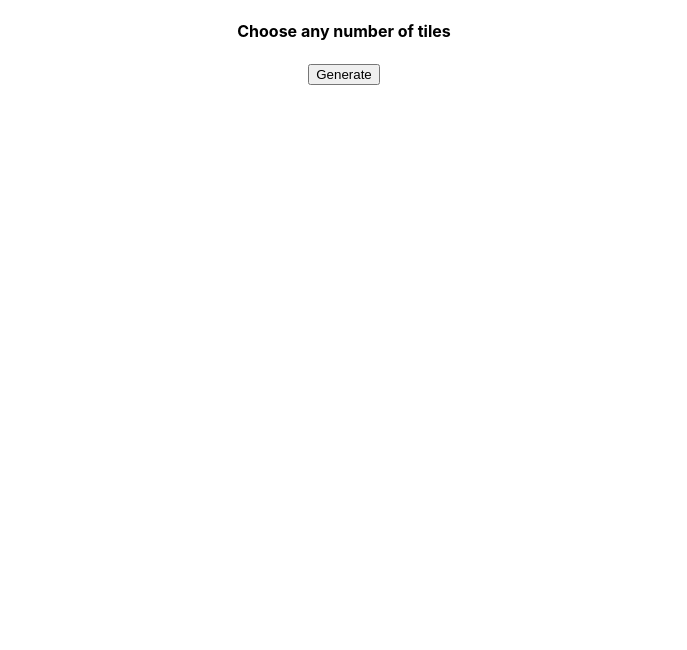
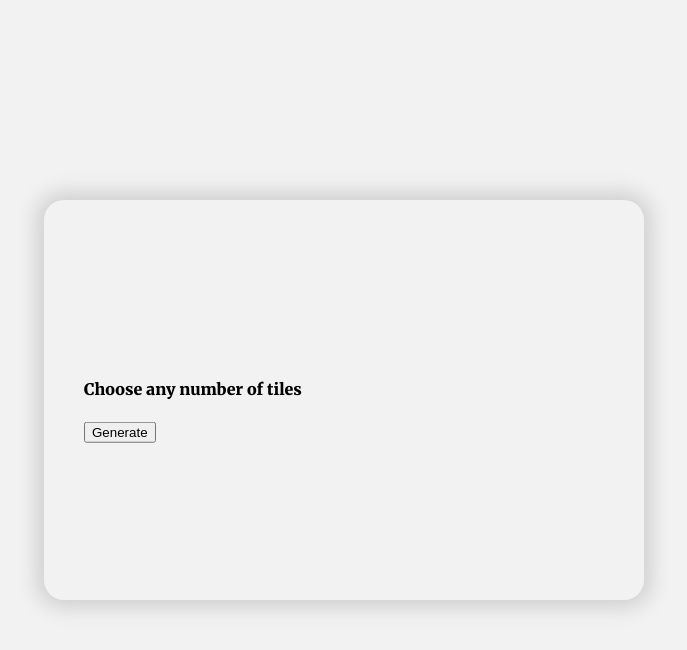
Before and after one commit to Akhash16/sih-final-build, a React (Create React App) app: page / in a window 1280 px wide. Shown: the top 650 px of the page, without its empty margins (296-983 px from the left). Built offline with nearby package versions, Linux system fonts and the light colour scheme.

Commit message:
card template

```diff
--- a/src/App.js
+++ b/src/App.js
@@ -1,6 +1,7 @@
 import logo from './logo.svg';
 import './App.css';
 import ImgShuffle from './components/ImgPuzzle';
+import './styles.css'
 
 function App() {
   return (
--- a/src/components/ImgPuzzle.js
+++ b/src/components/ImgPuzzle.js
@@ -1,8 +1,6 @@
 import React from "react";
 import jQuery from "jquery";
 import $ from 'jquery';
-
-// import Puzzle from 'react-image-puzzle';
 
 const img = new Image();
 var width;
@@ -13,23 +11,18 @@ var count = 0
 var pos = [];
 var value = []
 var sample = []
-img.src = 'https://images.unsplash.com/photo-1529778873920-4da4926a72c2?ixlib=rb-1.2.1&ixid=MnwxMjA3fDB8MHxwaG90by1wYWdlfHx8fGVufDB8fHx8&auto=format&fit=crop&w=436&q=80';
+img.src = 'https://picsum.photos/seed/picsum/200/300';
 img.onload = function () {
-  var k=0;
+    var k = 0;
     width = this.width;
     height = this.height;
     for (var j = 0; j < length; j++) {
         for (var i = 0; i < length; i++) {
             count = count + 1;
-
             var left = (-1 * width / length * i).toString() + "px";
             var top = (-1 * height / ylength * j).toString() + "px";
-      // var newTile = {
-      //   id: count,
-      //   top: top,
-      //   left: left
-      // };
-      var num = i +""+j;
+
+            var num = i + "" + j;
             var element = jQuery('<div/>', {
                 id: num,
                 class: "splitImg",
@@ -39,21 +32,15 @@ img.onload = function () {
                     "background-position": left + " " + top,
                     "background-image": 'url(' + img.src + ')'
                 },
-        // onClick:() => {value.push(num);
-        // console.log(value)}
 
             })
-      // pos.push(newTile);
-      /* console.log(pos); */
-      // element.appendTo('#wrapper');
 
-      // $("#wrapper").width(width + (length * 2))
             sample.push(element)
 
 
-        $("#"+i+j).on("mousedown", function (e) {
-    value.push(i+""+j)
-    console.log(i+""+j);
+            $("#" + i + j).on("mousedown", function (e) {
+                value.push(i + "" + j)
+                console.log(i + "" + j);
             });
         }
     }
@@ -61,7 +48,7 @@ img.onload = function () {
     sample = sample.sort(() => Math.random() - 0.5)
     sample.map(e => {
         e.appendTo('#wrapper');
-   $("#wrapper").width(width + (length *2))
+        $("#wrapper").width(width + (length * 2))
     })
 
 
@@ -123,15 +110,17 @@ const ImgShuffle = () => {
 
     return (
         <>
-      {/* <h1>Puzzle</h1> */}
-
-      {/* <center><Puzzle
-                image='https://images.unsplash.com/photo-1616763355548-1b606f439f86?ixlib=rb-1.2.1&ixid=MnwxMjA3fDB8MHx0b3BpYy1mZWVkfDcwfGFldTZyTC1qNmV3fHxlbnwwfHx8fA%3D%3D&auto=format&fit=crop&w=500&q=60'
-            /></center> */}
+            <div class="container">
+                <div class="content">
                     <h4>Choose any number of tiles</h4>
                     <center><div id="wrapper" >
                     </div></center>
                     <button className="btn btn-primary m-2" onClick={Generate}>Generate</button>
+                </div>
+                <div class="flap"></div>
+            </div>
+
+
 
         </>
     );
--- /dev/null
+++ b/src/styles.css
@@ -0,0 +1,87 @@
+/* ImgPuzzle css */
+
+@import url('https://fonts.googleapis.com/css2?family=Merriweather:wght@300;900&display=swap');
+
+body {
+  background: #f2f2f2;
+}
+
+.container  {
+  position: absolute;
+  left: 50%;
+  top: 50%;
+  transform: translate(-50%, -50%);
+  height: 400px;
+  width: 600px;
+  background: #f2f2f2;
+  overflow: hidden;
+  border-radius: 20px;
+  cursor: pointer;
+  box-shadow: 0 0 20px 8px #d0d0d0;
+}
+
+.content {
+  position: absolute;
+  top: 50%;
+  transform: translatey(-50%);
+  text-align: justify;
+  color: black;
+  padding: 40px;
+  font-family: 'Merriweather', serif;
+}
+
+h1 {
+  font-weight: 900;
+  text-align: center;
+}
+
+h3 {
+  font-weight: 300;
+}
+
+/* .flap {
+  width: 100%;
+  height: 100%;
+}
+
+.flap::before {
+  position: absolute;
+  content: "";
+  height: 100%;
+  width: 50%;
+  background: url("https://pbs.twimg.com/profile_images/1347260174176710658/2GfSZ1i__400x400.jpg") white;
+  background-position: 100px;
+  background-repeat: no-repeat;
+  transition: 1s;
+}
+
+.flap::after {
+  position: absolute;
+  content: "";
+  height: 100%;
+  width: 50%;
+  right: 0;
+  background: url("https://pbs.twimg.com/profile_images/1347260174176710658/2GfSZ1i__400x400.jpg") white;
+  background-position: -200px;
+  background-repeat: no-repeat;
+  transition: 1s;
+}
+
+.container:hover .flap::after {
+  transform: translatex(300px);
+}
+
+.container:hover .flap::before{
+  transform: translatex(-300px);
+} */
+
+#wrapper {
+    display:flex;
+    flex-wrap:wrap;
+  }
+
+  .splitImg {
+    padding: 1px;
+    background-clip: content-box;
+    background-repeat: no-repeat;
+  }
```
Also changed, not shown: src/index.css (line endings or trailing spaces). Lines whose indentation alone changed are shown as unchanged.
